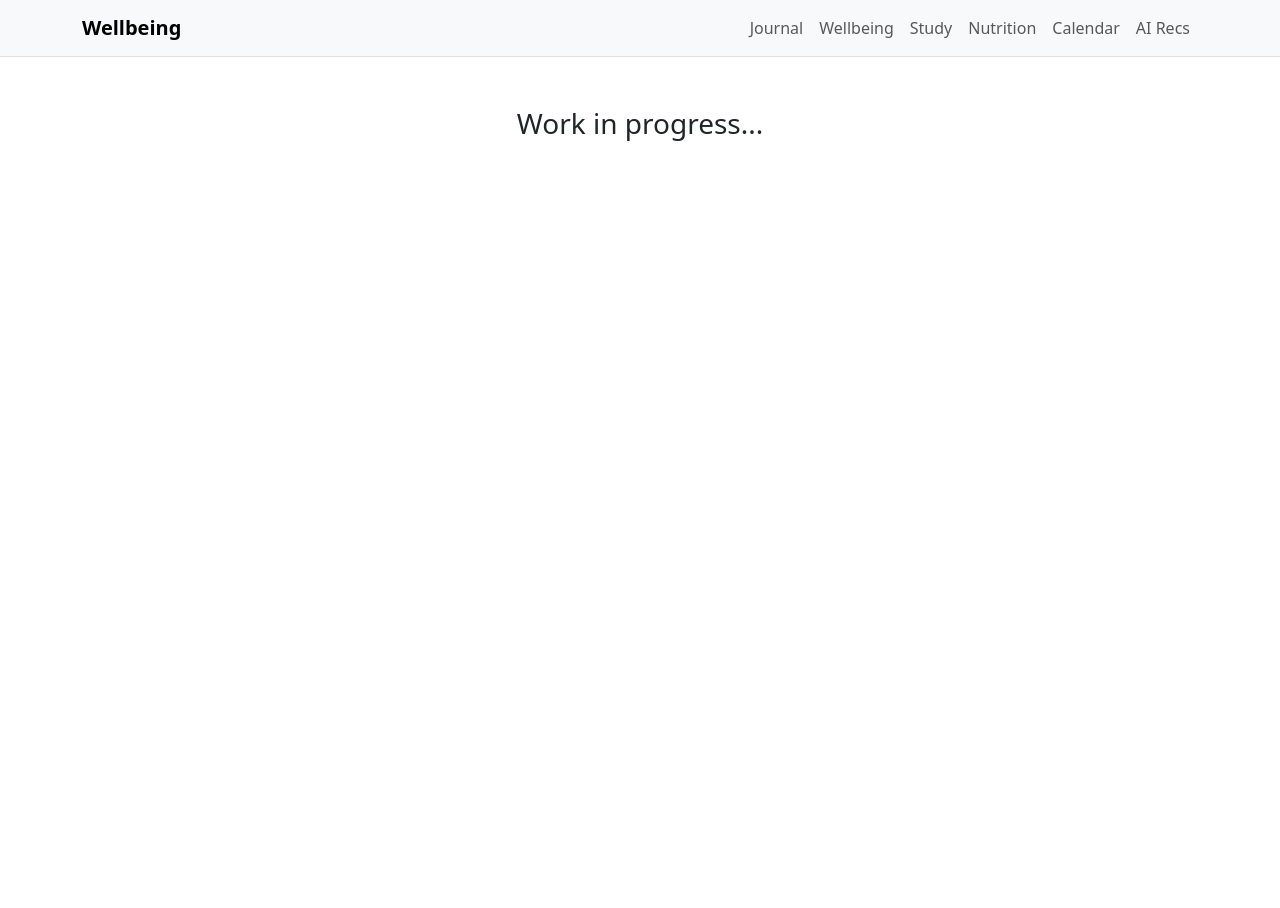
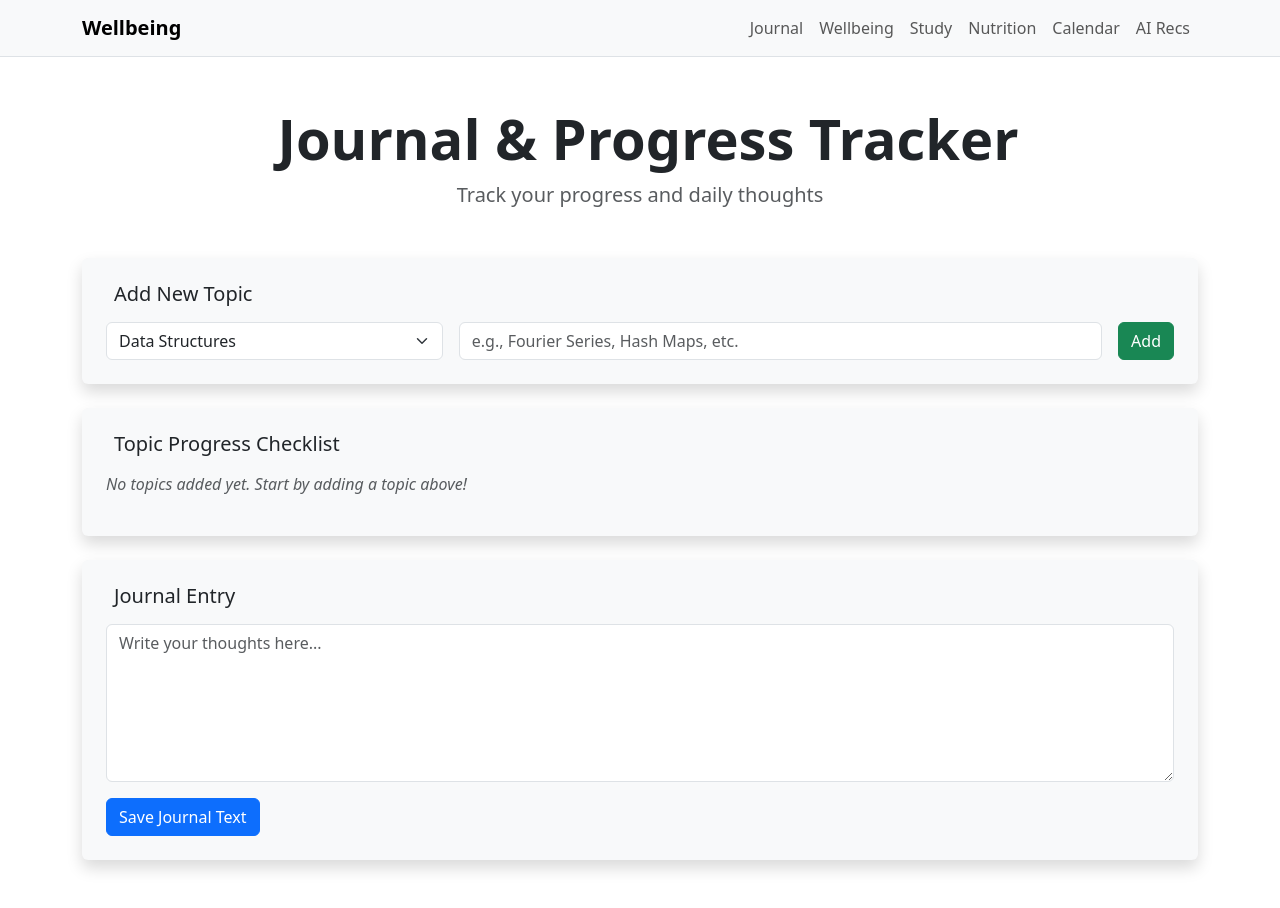
Before and after one commit to Matt2khlr/WAD2_Unify, a Vue app in the folder Unify/: page /journal in a window 1280 px wide. Before the commit the page ends 800 px from the top, so only its background shows below. Built offline with nearby package versions, Linux system fonts and the light colour scheme.

Commit message:
JournalView finished

```diff
--- a/Unify/src/views/JournalView.vue
+++ b/Unify/src/views/JournalView.vue
@@ -1,14 +1,191 @@
-<script>
+<script setup>
+import { ref, onMounted, computed } from 'vue';
 
+const getInitialModules = () => {
+  const storedData = localStorage.getItem('studentModules');
+  if (storedData) {
+    return JSON.parse(storedData);
+  }
+
+  // Default modules based on HomePage
+  return [
+    { name: "Data Structures", progress: 0, topics: [] },
+    { name: "Calculus II", progress: 0, topics: [] },
+    { name: "Physics", progress: 0, topics: [] },
+    { name: "Web Development", progress: 0, topics: [] },
+  ];
+};
+
+const modules = ref(getInitialModules());
+const newTopic = ref('');
+const selectedModule = ref(modules.value.length ? modules.value[0].name : '');
+const journalEntry = ref('');
+
+// Filters out modules that have no topics
+const modulesWithTopics = computed(() => {
+    return modules.value.filter(m => m.topics.length > 0);
+});
+
+function saveAllData() {
+    localStorage.setItem('studentModules', JSON.stringify(modules.value));
+}
+
+function addTopic() {
+  if (newTopic.value.trim() && selectedModule.value) {
+    const targetModule = modules.value.find(m => m.name === selectedModule.value);
+
+    if (targetModule) {
+      targetModule.topics.push({
+        id: targetModule.name.toLowerCase().replace(/\s/g, '-') + '-' + Date.now(),
+        title: newTopic.value.trim(),
+        completed: false
+      });
+
+      newTopic.value = '';
+      saveAllData();
+    }
+  }
+}
+
+function recalculateModuleProgress(moduleName) {
+    const targetModule = modules.value.find(m => m.name === moduleName);
+
+    if (targetModule) {
+        const completedCount = targetModule.topics.filter(t => t.completed).length;
+        const totalCount = targetModule.topics.length;
+
+        targetModule.progress = totalCount > 0
+            ? Math.round((completedCount / totalCount) * 100)
+            : 0;
+
+        saveAllData();
+        console.log(`Module Progress for ${targetModule.name} updated to ${targetModule.progress}%!`);
+    }
+}
+
+function deleteTopic(moduleName, topicId) {
+    const targetModule = modules.value.find(m => m.name === moduleName);
+
+    if (targetModule) {
+        const initialCount = targetModule.topics.length;
+        targetModule.topics = targetModule.topics.filter(t => t.id !== topicId);
+
+        if (targetModule.topics.length < initialCount) {
+            recalculateModuleProgress(moduleName);
+            console.log(`Topic ID: ${topicId} deleted from ${moduleName}.`);
+        }
+    }
+}
+
+// Journal entry
+function saveEntry() {
+  if (journalEntry.value.trim()) {
+    alert('Journal entry text saved (Note: Topic progress is saved automatically when you check the box).');
+    journalEntry.value = '';
+  } else {
+    alert('Please write something before saving.');
+  }
+}
 </script>
 
 <template>
-    <h3>Work in progress...</h3>
+<!-- Header -->
+  <div class="min-vh-100 bg-gradient p-5">
+    <div class="container">
+      <div class="mb-5 text-center">
+        <h1 class="display-4 fw-bold d-flex justify-content-center align-items-center gap-3">
+          <i class="bi bi-journal-text"></i> Journal & Progress Tracker
+        </h1>
+        <p class="text-muted fs-5">Track your progress and daily thoughts</p>
+      </div>
+
+<!-- Add topics to module -->
+      <div class="p-4 shadow rounded bg-light mb-4">
+        <h3 class="h5 mb-3 d-flex align-items-center gap-2">
+          <i class="bi bi-folder-plus"></i> Add New Topic
+        </h3>
+        <div class="d-flex gap-3">
+          <select class="form-select w-50" v-model="selectedModule">
+            <option v-for="m in modules" :key="m.name" :value="m.name">
+              {{ m.name }}
+            </option>
+          </select>
+          <input
+            type="text"
+            class="form-control"
+            placeholder="e.g., Fourier Series, Hash Maps, etc."
+            v-model="newTopic"
+            @keyup.enter="addTopic"
+          />
+          <button class="btn btn-success" @click="addTopic">Add</button>
+        </div>
+      </div>
+
+<!-- Checklist for completed topics -->
+      <div class="p-4 shadow rounded bg-light mb-4">
+        <h3 class="h5 mb-3 d-flex align-items-center gap-2">
+          <i class="bi bi-check2-square"></i> Topic Progress Checklist
+        </h3>
+
+        <div v-if="modulesWithTopics.length">
+          <div v-for="module in modulesWithTopics" :key="module.name" class="mb-4">
+            <h4 class="h6 fw-bold text-primary mb-2">
+                {{ module.name }} ({{ module.topics.filter(t => t.completed).length }}/{{ module.topics.length }})
+            </h4>
+            <ul class="list-group">
+              <li
+                class="list-group-item d-flex align-items-center justify-content-between" v-for="topic in module.topics"
+                :key="topic.id">
+
+                <div class="d-flex align-items-center flex-grow-1"> <input
+                    class="form-check-input me-3"
+                    type="checkbox"
+                    :id="'check-'+topic.id"
+                    v-model="topic.completed"
+                    @change="recalculateModuleProgress(module.name)" />
+                <label
+                    class="form-check-label flex-grow-1"
+                    :class="{'text-decoration-line-through text-muted': topic.completed}"
+                    :for="'check-'+topic.id">
+                {{ topic.title }}
+                </label>
+                </div>
+
+                <button
+                    class="btn btn-sm btn-danger ms-2 p-0"
+                    style="width: 20px; height: 20px; font-size: 10px; line-height: 1; border-radius: 50%;"
+                     @click="deleteTopic(module.name, topic.id)"
+                    title="Delete Topic">
+                    &times;
+                </button>
+              </li>
+            </ul>
+          </div>
+        </div>
+        <p v-else class="text-muted fst-italic">No topics added yet. Start by adding a topic above!</p>
+      </div>
+
+<!-- Journal Entry -->
+      <div class="p-4 shadow rounded bg-light">
+        <h3 class="h5 mb-3 d-flex align-items-center gap-2">
+          <i class="bi bi-pencil-square"></i> Journal Entry
+        </h3>
+        <textarea
+          class="form-control"
+          rows="6"
+          placeholder="Write your thoughts here..."
+          v-model="journalEntry"
+        ></textarea>
+        <button class="btn btn-primary mt-3" @click="saveEntry">Save Journal Text</button>
+      </div>
+    </div>
+  </div>
 </template>
 
+
+
 <style scoped>
-h3 {
-    text-align: center;
-    margin-top: 50px;
+.bg-gradient {
+  background: linear-gradient(135deg, #667eea 0%, #764ba2 100%);
 }
 </style>
```
